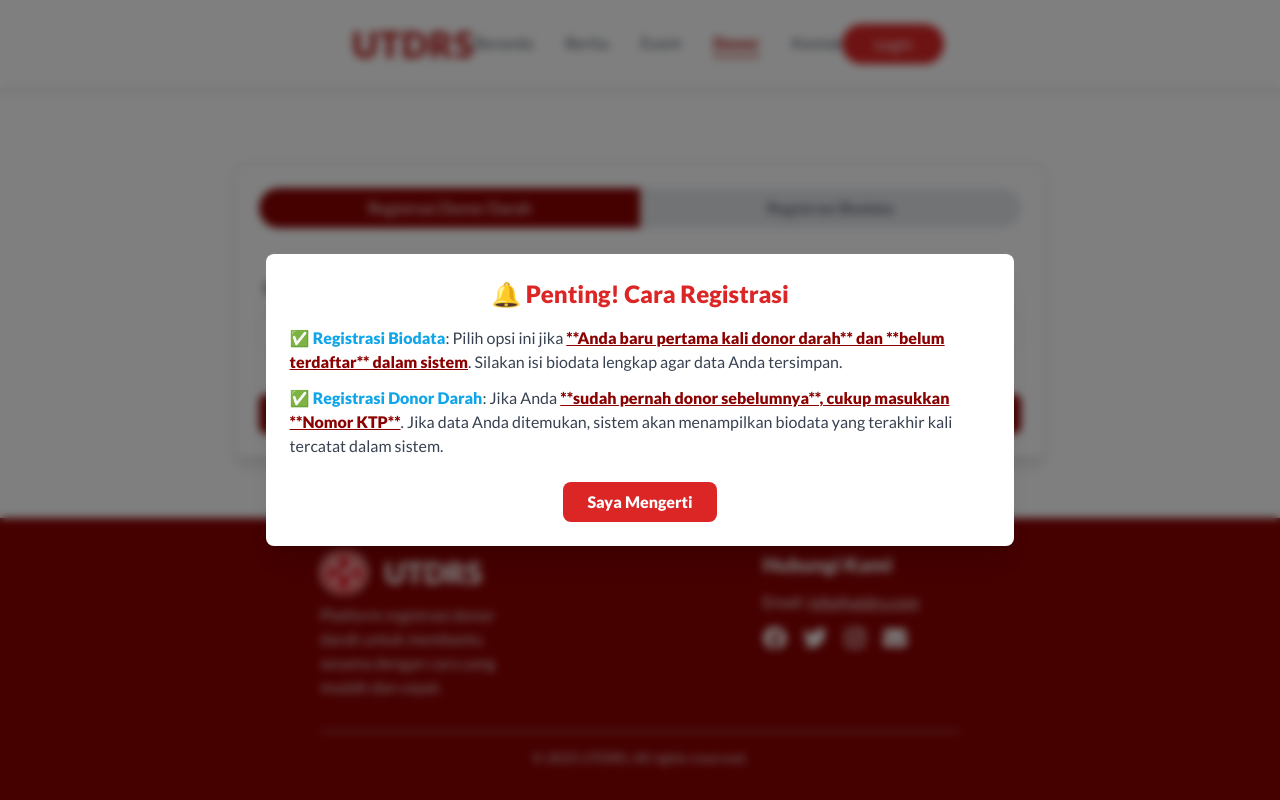
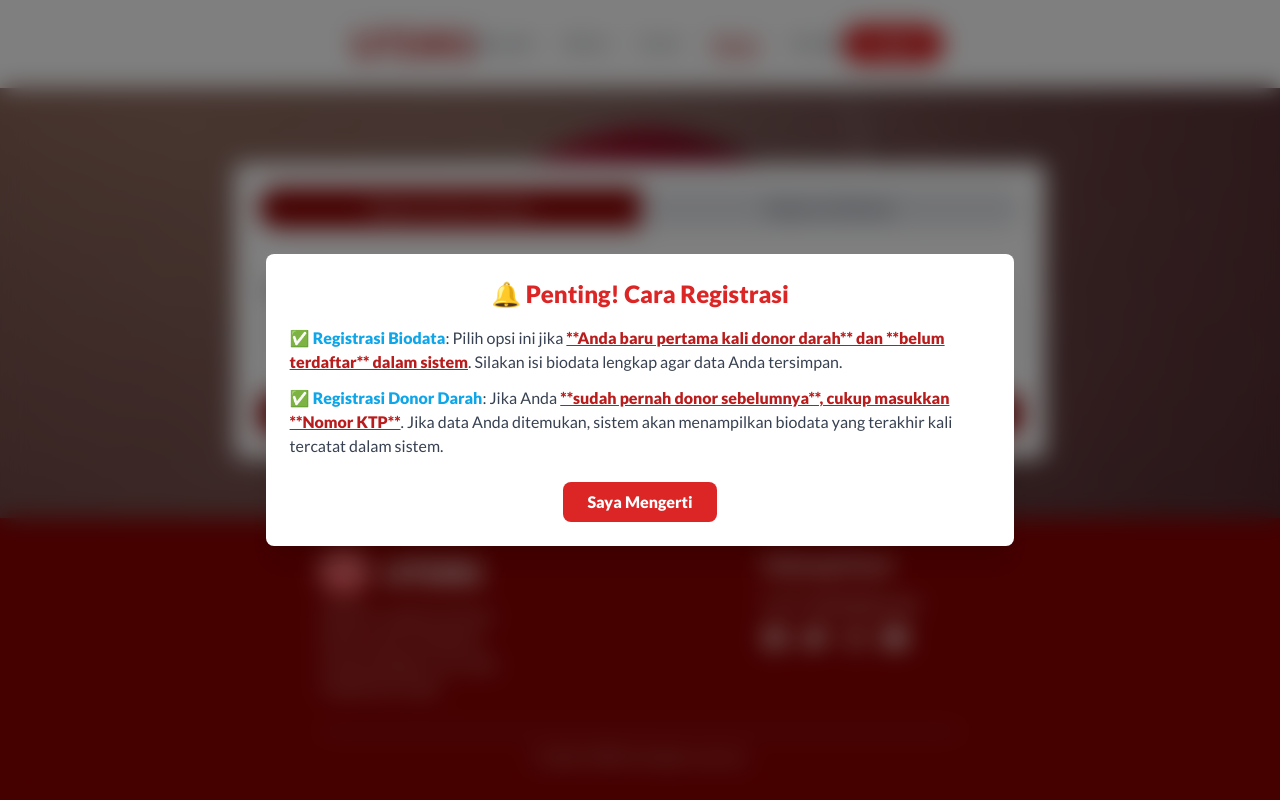
Before and after one commit to Genta-arya/registrasi-utdrs, a React (Vite) app: page / in a window 1280 px wide. Built offline with nearby package versions, Linux system fonts and the light colour scheme.

Commit message:
change url

```diff
--- a/src/App.jsx
+++ b/src/App.jsx
@@ -5,19 +5,27 @@ import RegisterPage from "./Components/Tabs";
 import Navbar from "./Components/Navbar";
 import ScrollToTop from "./Components/ScrollToTop";
 import Footer from "./Components/footer";
+import bg from "./assets/bg.webp";
 
 function App() {
   const [showModal, setShowModal] = useState(true); // Modal muncul saat pertama kali buka
 
   return (
-    <div className="flex flex-col min-h-screen">
+    <div
+      className="relative flex flex-col min-h-screen bg-cover bg-center"
+      style={{ backgroundImage: `url(${bg})` }}
+    >
+      {/* Overlay untuk memastikan teks tetap terbaca */}
+      <div className="absolute inset-0 bg-black bg-opacity-30 backdrop-blur-sm"></div>
+
+      {/* Navbar */}
       <Navbar />
 
       {/* Modal Informasi */}
       <AnimatePresence>
         {showModal && (
           <motion.div
-            className="fixed inset-0 bg-black backdrop-blur-sm bg-opacity-50 flex justify-center items-center z-50 px-4"
+            className="fixed inset-0 bg-black backdrop-blur-md bg-opacity-50 flex justify-center items-center z-50 px-4"
             initial={{ opacity: 0 }}
             animate={{ opacity: 1 }}
             exit={{ opacity: 0 }}
@@ -42,7 +50,7 @@ function App() {
                     Registrasi Biodata
                   </span>
                   : Pilih opsi ini jika{" "}
-                  <span className="text-bata font-bold underline">
+                  <span className="text-red-700 font-bold underline">
                     **Anda baru pertama kali donor darah** dan **belum
                     terdaftar** dalam sistem
                   </span>
@@ -54,7 +62,7 @@ function App() {
                     Registrasi Donor Darah
                   </span>
                   : Jika Anda{" "}
-                  <span className="text-bata font-bold underline">
+                  <span className="text-red-700 font-bold underline">
                     **sudah pernah donor sebelumnya**, cukup masukkan **Nomor
                     KTP**
                   </span>
@@ -77,7 +85,7 @@ function App() {
 
       {/* Main Content */}
       <motion.div
-        className="flex-grow mt-12 lg:mt-16 md:mt-12 flex items-center justify-center bg-white p-4"
+        className="relative flex-grow mt-12 lg:mt-16 md:mt-12 flex items-center justify-center p-4"
         initial={{ opacity: 0, y: 20 }}
         animate={{ opacity: 1, y: 0 }}
         transition={{ duration: 0.8, ease: "easeOut" }}
@@ -85,6 +93,7 @@ function App() {
         <RegisterPage />
       </motion.div>
 
+      {/* Footer */}
       <Toaster
         position="bottom-center"
         richColors
--- a/src/Components/ScrollToTop.jsx
+++ b/src/Components/ScrollToTop.jsx
@@ -33,7 +33,7 @@ const ScrollToTop = () => {
   return (
     <motion.button
       onClick={scrollToTop}
-      className={`fixed bottom-6 right-6 z-10 w-12 h-12 rounded-full bg-red-600 flex items-center justify-center shadow-lg transition-opacity duration-300 ${
+      className={`fixed bottom-6 right-6 z-20 w-12 h-12 rounded-full bg-red-600 flex items-center justify-center shadow-lg transition-opacity duration-300 ${
         isVisible ? "opacity-100" : "opacity-0"
       }`}
       whileHover={{ scale: 1.1 }}
--- a/src/Components/footer.jsx
+++ b/src/Components/footer.jsx
@@ -4,7 +4,7 @@ import Icon from "./Icon";
 
 const Footer = () => {
   return (
-    <footer className="bg-bata text-white py-8 ">
+    <footer className="bg-bata text-white py-8 z-10 ">
       <div className="max-w-full mx-auto px-6 md:px-8 lg:px-80">
         <div className="grid grid-cols-1 md:grid-cols-3 gap-6">
           {/* Kolom 1: Logo & Deskripsi */}
```
Also changed, not shown: src/assets/bg.webp (added), src/assets/wave.svg (added).
